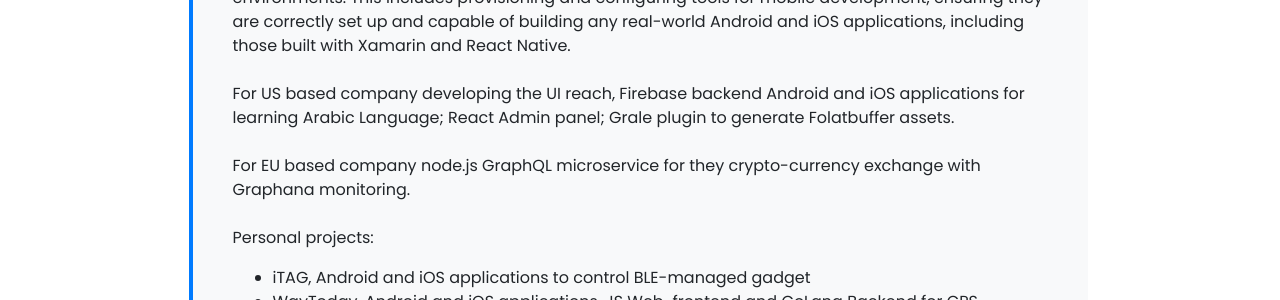
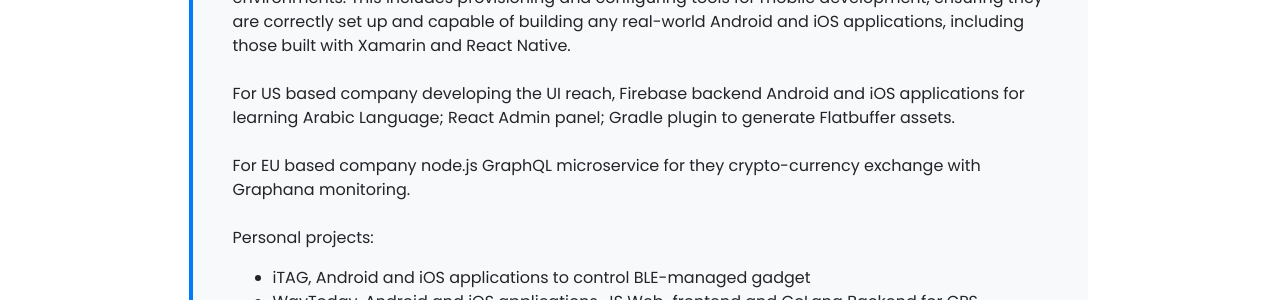
Before and after one commit to s4ysolutions/s4ysolutions.github.io, a Jekyll site: the page built from pages/about.md, in a window 1280 px wide and 900 px high, scrolled down 2185 px. Shown: the part 178-478 px from the top of the window. Built offline with Jekyll 4.4.1, drawn with Linux system fonts in a browser that asks for light colours; nearby versions of some CDN libraries.

Commit message:
Fix typo

```diff
--- a/_data/timeline.yml
+++ b/_data/timeline.yml
@@ -38,7 +38,7 @@
                iOS applications, including those built with Xamarin and React Native.<br/><br/>
 
                For US based company developing the UI reach, Firebase backend Android and iOS applications
-               for learning Arabic Language; React Admin panel; Grale plugin to generate Folatbuffer assets.<br/><br/>
+               for learning Arabic Language; React Admin panel; Gradle plugin to generate Flatbuffer assets.<br/><br/>
 
                For EU based company node.js GraphQL microservice for they crypto-currency exchange with Graphana
                monitoring.<br/><br/>
```
